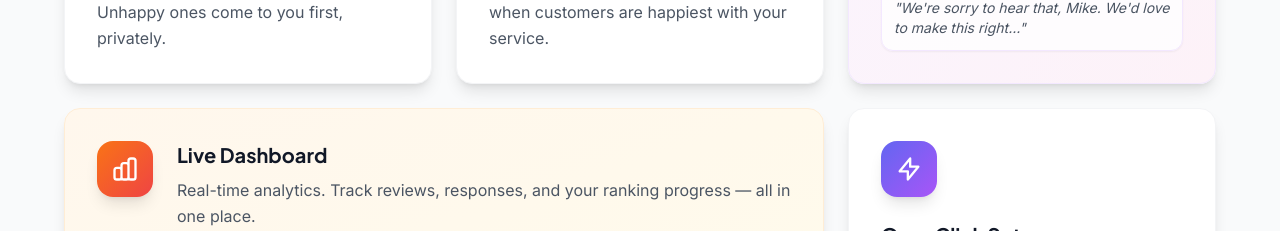
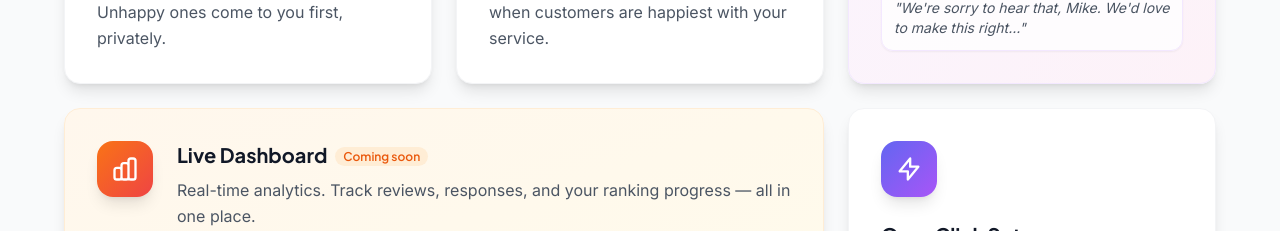
Before and after one commit to sammadura/revwise-website, a Next.js app: page / in a window 1280 px wide. Shown: the part 5874-6105 px from the top of the page. Built offline with nearby package versions, Linux system fonts and the light colour scheme.

Commit message:
Add 'Coming soon' badge to Live Dashboard feature card
https://claude.ai/code/session_017byQv7NkYg5z46w53NJ8z3

```diff
--- a/components/sections/HomeContent.tsx
+++ b/components/sections/HomeContent.tsx
@@ -506,7 +506,10 @@ export default function HomeContent() {
                   </svg>
                 </div>
                 <div>
-                  <h3 className="font-bold text-xl mb-2 text-gray-900">Live Dashboard</h3>
+                  <h3 className="font-bold text-xl mb-2 text-gray-900">
+                    Live Dashboard
+                    <span className="ml-2 text-xs font-medium text-orange-600 bg-orange-100 px-2 py-0.5 rounded-full align-middle">Coming soon</span>
+                  </h3>
                   <p className="text-gray-600 leading-relaxed">Real-time analytics. Track reviews, responses, and your ranking progress — all in one place.</p>
                 </div>
               </div>
```
